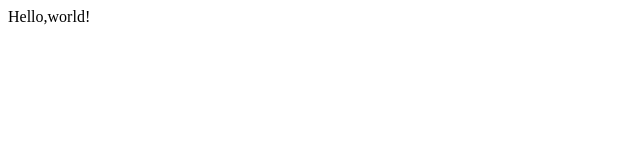
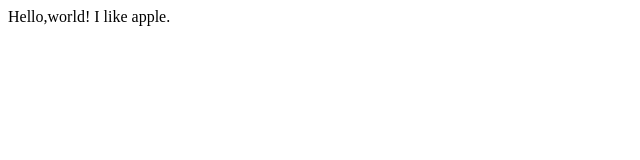
Before and after one commit to dai-nana/sample, a plain HTML site: page index.html in a window 1280 px wide. Shown: the full height of the page, 0-640 px from the left. Drawn offline with Linux system fonts and the light colour scheme.

Commit message:
edit index.html

```diff
--- a/index.html
+++ b/index.html
@@ -2,5 +2,7 @@
 <html lang="ja">
   <body>
     Hello,world!
+
+	I like apple.
   </body>
 </html>
```
